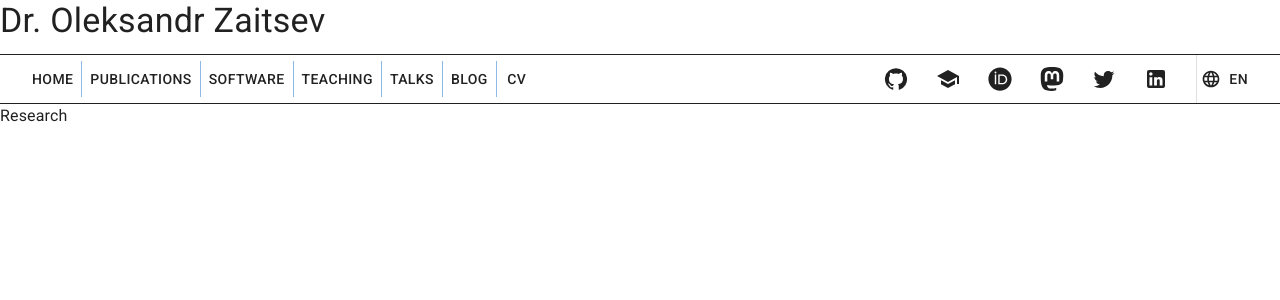
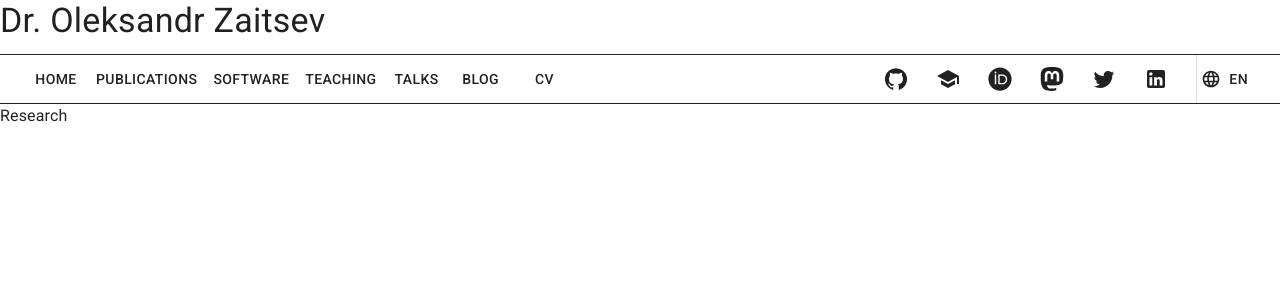
Before and after one commit to olekscode/oleks.fr, a React (Create React App) app: page / in a window 1280 px wide. Shown: the top 300 px of the page. Built offline with nearby package versions, Linux system fonts and the light colour scheme.

Commit message:
Made nav menu responsive

```diff
--- a/src/components/Navigation/index.jsx
+++ b/src/components/Navigation/index.jsx
@@ -3,13 +3,18 @@
 
 import AppBar from '@mui/material/AppBar';
 import Box from '@mui/material/Box';
+import Container from '@mui/material/Container';
 import Toolbar from '@mui/material/Toolbar';
+import Menu from '@mui/material/Menu';
+import MenuItem from '@mui/material/MenuItem';
+import Typography from '@mui/material/Typography';
 import Divider from '@mui/material/Divider';
 import Button from '@mui/material/Button';
 import ButtonGroup from '@mui/material/ButtonGroup';
 import IconButton from '@mui/material/IconButton';
 import SvgIcon from '@mui/material/SvgIcon';
 
+import MenuIcon from '@mui/icons-material/Menu';
 import LanguageIcon from '@mui/icons-material/Language';
 import GitHubIcon from '@mui/icons-material/GitHub';
 import SchoolIcon from '@mui/icons-material/School';
@@ -73,20 +78,81 @@
   );
 }
 
+const pages = [
+  { "title": "Home", "route": ROUTES.LANDING },
+  { "title": "Publications", "route": ROUTES.PUBLICATIONS },
+  { "title": "Software", "route": ROUTES.SOFTWARE },
+  { "title": "Teaching", "route": ROUTES.TEACHING },
+  { "title": "Talks", "route": ROUTES.TALKS },
+  { "title": "Blog", "route": ROUTES.BLOG },
+  { "title": "CV", "route": ROUTES.CV },
+];
+
 export default function Navigation() {
+  const [anchorElNav, setAnchorElNav] = React.useState(null);
+
+  const handleOpenNavMenu = (event) => {
+    setAnchorElNav(event.currentTarget);
+  };
+
+  const handleCloseNavMenu = () => {
+    setAnchorElNav(null);
+  };
+
   return (
-    <Box sx={{ flexGrow: 1 }}>
-      <AppBar position="static" color="inherit" sx={{ boxShadow: 0, borderTop: 1, borderBottom: 1 }}>
-        <Toolbar variant="dense">
-          <ButtonGroup variant="text" aria-label="text button group" sx={{ flexGrow: 1 }}>
-            <Button component={Link} to={ROUTES.LANDING} color="inherit">Home</Button>
-            <Button component={Link} to={ROUTES.PUBLICATIONS} color="inherit">Publications</Button>
-            <Button component={Link} to={ROUTES.SOFTWARE} color="inherit">Software</Button>
-            <Button component={Link} to={ROUTES.TEACHING} color="inherit">Teaching</Button>
-            <Button component={Link} to={ROUTES.TALKS} color="inherit">Talks</Button>
-            <Button component={Link} to={ROUTES.BLOG} color="inherit">Blog</Button>
-            <Button component={Link} to={ROUTES.CV} color="inherit">CV</Button>
-          </ButtonGroup>
+    <AppBar position="static" color="inherit" sx={{ boxShadow: 0, borderTop: 1, borderBottom: 1 }}>
+      <Container maxWidth="xl">
+        <Toolbar disableGutters variant="dense">
+          <Box sx={{ flexGrow: 1, display: { xs: 'flex', md: 'none' } }}>
+            <IconButton
+              size="large"
+              aria-label="main menu"
+              aria-controls="menu-appbar"
+              aria-haspopup="true"
+              onClick={handleOpenNavMenu}
+              color="inherit"
+            >
+              <MenuIcon />
+            </IconButton>
+            <Menu
+              id="menu-appbar"
+              anchorEl={anchorElNav}
+              anchorOrigin={{
+                vertical: 'bottom',
+                horizontal: 'left',
+              }}
+              keepMounted
+              transformOrigin={{
+                vertical: 'top',
+                horizontal: 'left',
+              }}
+              open={Boolean(anchorElNav)}
+              onClose={handleCloseNavMenu}
+              sx={{
+                display: { xs: 'block', md: 'none' },
+              }}
+            >
+              {pages.map((page) => (
+                <MenuItem key={page.title} component={Link} to={page.route} onClick={handleCloseNavMenu}>
+                  <Typography textAlign="center">{page.title}</Typography>
+                </MenuItem>
+              ))}
+            </Menu>
+          </Box>
+
+          <Box sx={{ flexGrow: 1, display: { xs: 'none', md: 'flex' } }}>
+            {pages.map((page) => (
+              <Button
+                key={page.title}
+                onClick={handleCloseNavMenu}
+                component={Link}
+                to={page.route}
+                color="inherit"
+              >
+                {page.title}
+              </Button>
+            ))}
+          </Box>
 
           <ButtonGroup variant="text" aria-label="icon button group">
             {socialIconButton(<GitHubIcon/>, "https://github.com/olekscode")}
@@ -101,7 +167,7 @@
             <Button variant="text" color="inherit" startIcon={<LanguageIcon/>}>EN</Button>
           </ButtonGroup>
         </Toolbar>
-      </AppBar>
-    </Box>
+      </Container>
+    </AppBar>
   );
 }
```
